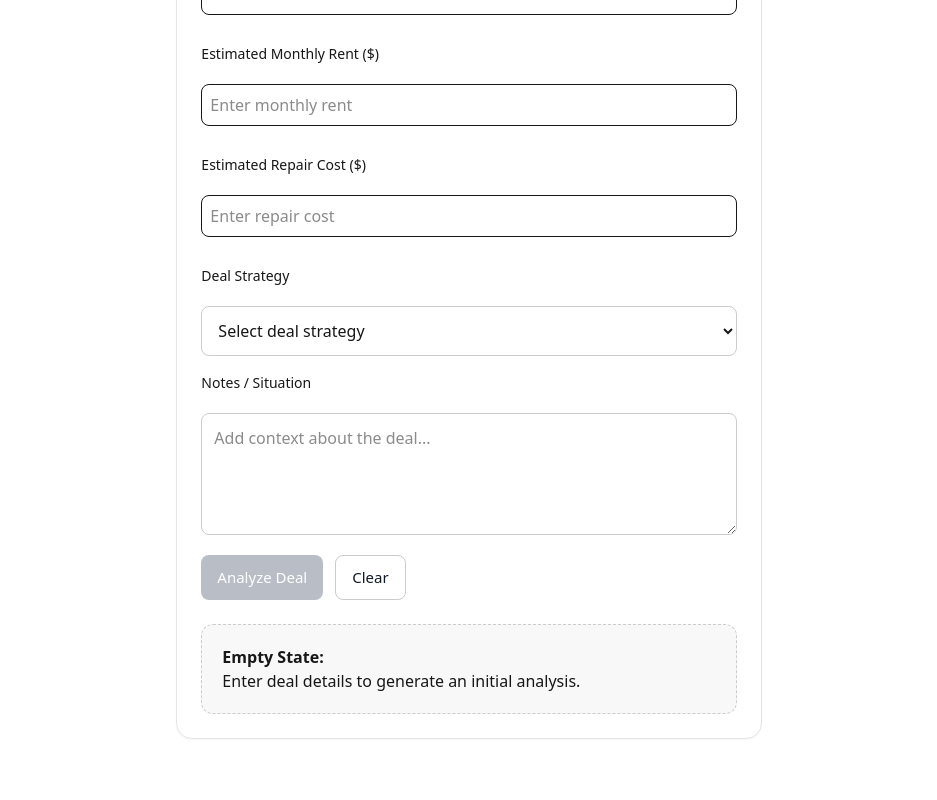
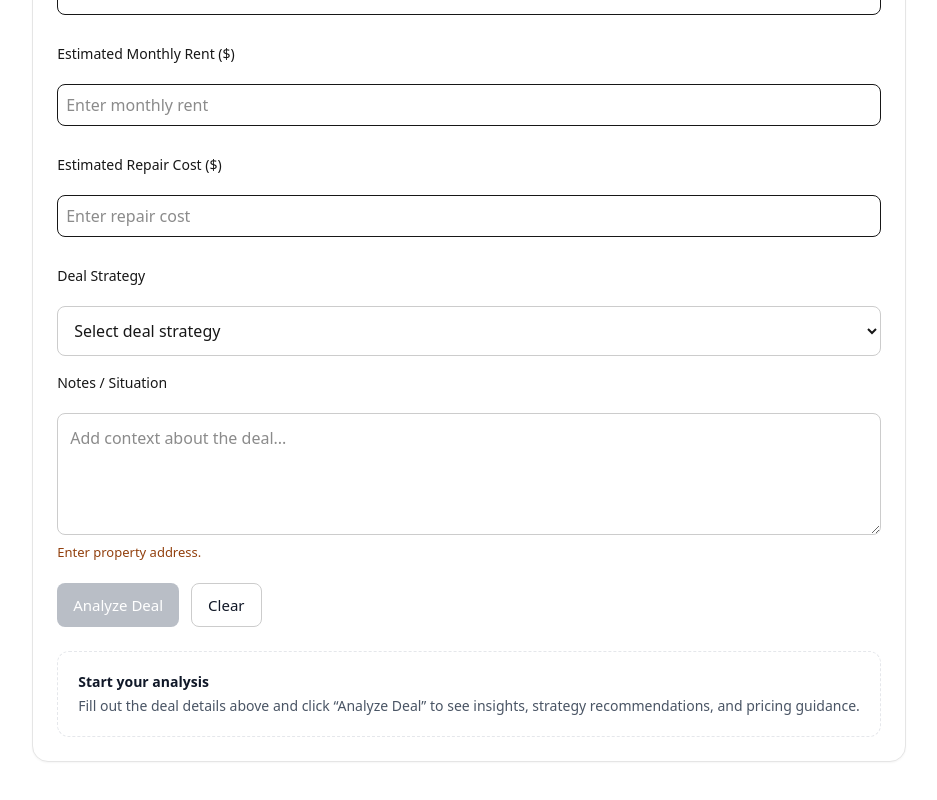
Before and after one commit to johnnythekind-ux/deal-analyzer, a Next.js app: page / in a window 1280 px wide. Shown: the part 703-1503 px from the top of the page, without its empty margins (171-1108 px from the left). Built offline with nearby package versions, Linux system fonts and the light colour scheme.

Commit message:
Add strategy-aware validation and final UI polish

```diff
--- a/app/api/analyze/route.ts
+++ b/app/api/analyze/route.ts
@@ -240,21 +240,52 @@ export async function POST(request: Request) {
     const { address, purchasePrice, arv, rent, repairCost, notes, strategy } =
       body;
 
-    if (!address || !purchasePrice || !arv || !strategy) {
+    const needsArv = strategy === "Flip" || strategy === "Wholesale";
+const needsRent = strategy === "Rental";
+
+if (!address || !purchasePrice || !repairCost || !strategy) {
   return NextResponse.json(
-        { error: "Address, purchase price, ARV, and strategy are required." },
+    { error: "Address, purchase price, repair cost, and strategy are required." },
+    { status: 400 }
+  );
+}
+
+if (needsArv && !arv) {
+  return NextResponse.json(
+    { error: `ARV is required for a ${strategy} deal.` },
+    { status: 400 }
+  );
+}
+
+if (needsRent && !rent) {
+  return NextResponse.json(
+    { error: "Monthly rent is required for a Rental deal." },
     { status: 400 }
   );
 }
 
     const purchase = Number(purchasePrice);
-    const afterRepairValue = Number(arv);
+const afterRepairValue = Number(arv || 0);
 const monthlyRent = Number(rent || 0);
 const repairs = Number(repairCost || 0);
 
-    if (Number.isNaN(purchase) || Number.isNaN(afterRepairValue)) {
+if (Number.isNaN(purchase) || Number.isNaN(repairs)) {
   return NextResponse.json(
-        { error: "Purchase price and ARV must be valid numbers." },
+    { error: "Purchase price and repair cost must be valid numbers." },
+    { status: 400 }
+  );
+}
+
+if (needsArv && (Number.isNaN(afterRepairValue) || afterRepairValue <= 0)) {
+  return NextResponse.json(
+    { error: `ARV must be a valid number for a ${strategy} deal.` },
+    { status: 400 }
+  );
+}
+
+if (needsRent && (Number.isNaN(monthlyRent) || monthlyRent <= 0)) {
+  return NextResponse.json(
+    { error: "Monthly rent must be a valid number for a Rental deal." },
     { status: 400 }
   );
 }
--- a/app/page.tsx
+++ b/app/page.tsx
@@ -59,6 +59,26 @@ const [baselineResult, setBaselineResult] = useState<{
 const [loading, setLoading] = useState(false);
 const [error, setError] = useState("");
 
+const needsArv = strategy === "Flip" || strategy === "Wholesale";
+const needsRent = strategy === "Rental";
+
+const missingRequiredFieldMessage =
+  !address.trim()
+    ? "Enter property address."
+    : !purchasePrice
+    ? "Enter purchase price."
+    : !repairCost
+    ? "Enter repair cost."
+    : !strategy
+    ? "Select a deal strategy."
+    : needsArv && !arv
+    ? `Enter ARV to analyze a ${strategy} deal.`
+    : needsRent && !rent
+    ? "Enter monthly rent to analyze a Rental deal."
+    : "";
+
+const disabled = !!missingRequiredFieldMessage || loading;
+
 function clearForm() {
 setAddress("");
 setPurchasePrice("");
@@ -118,12 +138,6 @@ setResult(data);
     setLoading(false);
   }
 }
-
-const disabled =
-  !address.trim() ||
-  !purchasePrice.trim() ||
-  !arv.trim() ||
-  !strategy.trim();
 
   let dealLabel = "";
 let winnerExplanation = "";
@@ -527,6 +541,16 @@ return (
   <option value="Wholesale">Wholesale</option>
 </select>
 
+{strategy && (
+  <p style={{ fontSize: 12, color: "#666", marginTop: 6, marginBottom: 12 }}>
+    {strategy === "Flip"
+      ? "Flip uses purchase price, repair cost, and ARV."
+      : strategy === "Rental"
+      ? "Rental uses purchase price, repair cost, and monthly rent."
+      : "Wholesale uses purchase price, repair cost, and ARV."}
+  </p>
+)}
+
   <label style={{ fontSize: 14, marginBottom: 4 }}>
   Notes / Situation
 </label>
@@ -544,10 +568,16 @@ return (
 />
 </div>
 
+{missingRequiredFieldMessage && (
+  <p style={{ fontSize: 13, color: "#92400e", marginTop: 8, marginBottom: 12 }}>
+    {missingRequiredFieldMessage}
+  </p>
+)}
+
 <div style={{ display: "flex", gap: 12, marginTop: 20 }}>
   <button
   onClick={analyzeDeal}
-  disabled={disabled || loading}
+  disabled={disabled}
   style={{
     padding: "10px 16px",
     borderRadius: 8,
@@ -578,27 +608,23 @@ return (
   </button>
 </div>
 
-        <div
-  style={{
-    marginTop: 24,
-    padding: 20,
-    borderRadius: 12,
-    background: "#f8f8f8",
-    border: "1px dashed #ccc",
-  }}
->
+  <div className="mt-6 rounded-xl border border-dashed border-gray-200 bg-white p-5">
   {error && (
   <div className="mt-4 rounded-lg border border-red-300 bg-red-50 p-3 text-sm text-red-700">
     {error}
   </div>
 )}
   {!result ? (
-    <>
-      <strong>Empty State:</strong>
-      <p style={{ marginBottom: 0 }}>
-        Enter deal details to generate an initial analysis.
-      </p>
-    </>
+
+      <div className="space-y-1">
+  <p className="text-sm font-semibold text-gray-900">
+    Start your analysis
+  </p>
+  <p className="text-sm text-gray-600">
+    Fill out the deal details above and click “Analyze Deal” to see insights, strategy recommendations, and pricing guidance.
+  </p>
+</div>
+
   ) : (
     <>
    <div
```
Lines whose indentation alone changed are shown as unchanged.
